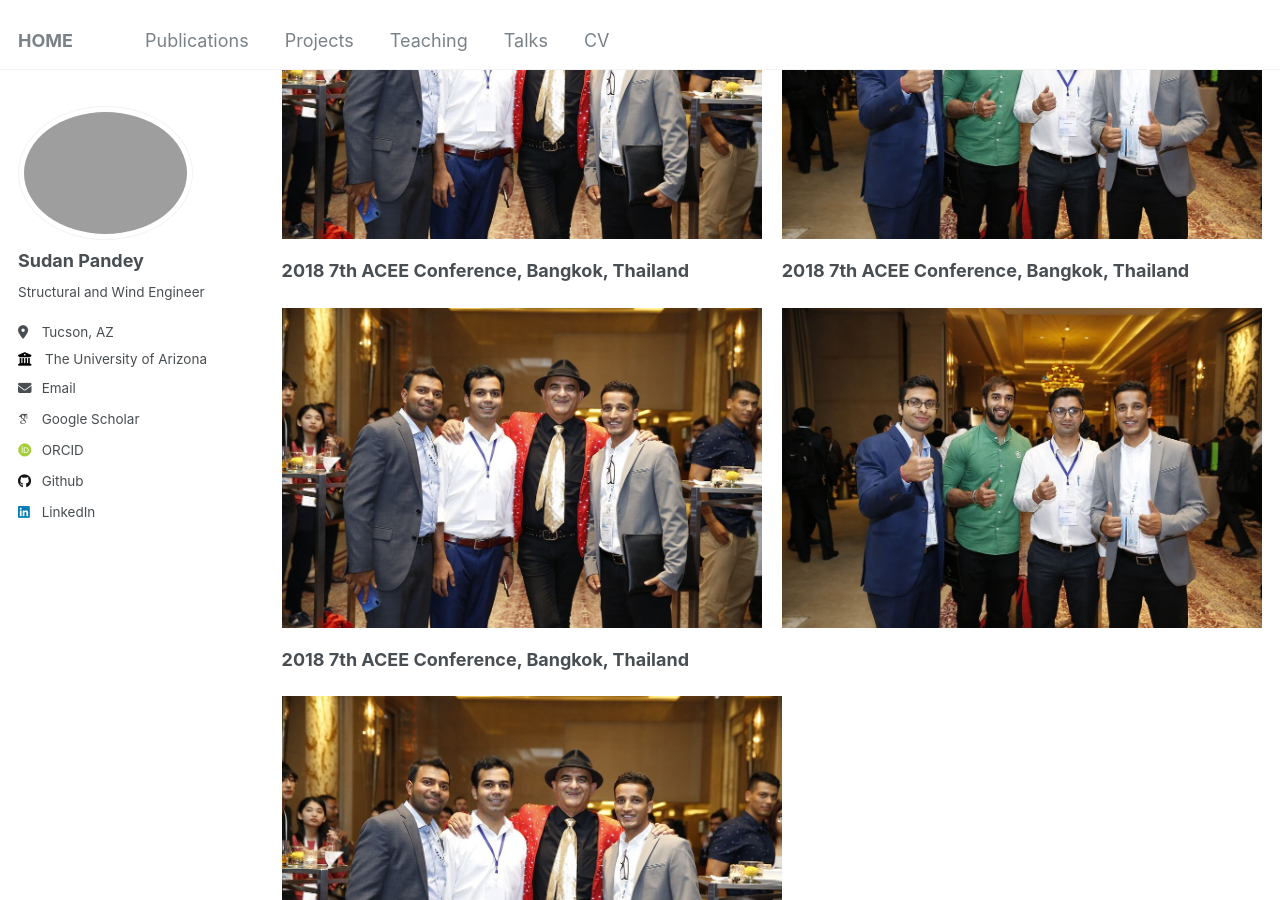
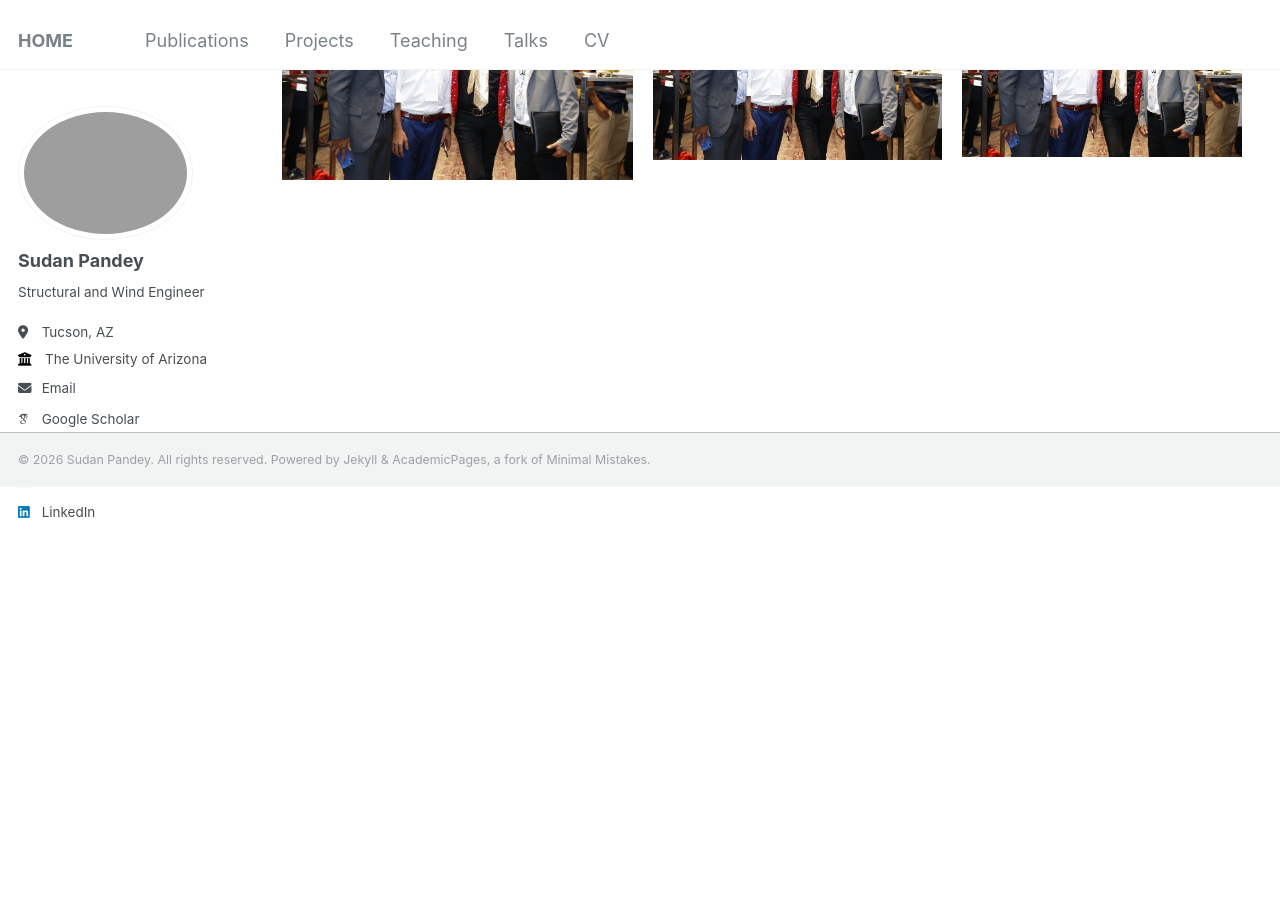
Before and after one commit to pdy-sdn/pandeysudan.github.io, a Jekyll site: the page built from _talks/talks.md, in a window 1280 px wide and 900 px high, scrolled down 1090 px. Built offline with Jekyll 4.4.1, drawn with Linux system fonts in a browser that asks for light colours; some web fonts are replaced; after the commit the page ends 1578 px from its top, so only the background shows below that.

Commit message:
Update talks.md

```diff
--- a/_talks/talks.md
+++ b/_talks/talks.md
@@ -42,13 +42,9 @@ Graduate Research Seminar, University of Arizona — *13 November 2024*
 <div style="display: flex; justify-content: space-between; align-items: center; gap: 20px;">
   <div>
     <p><strong>2018 7th ACEE Conference, Bangkok, Thailand</strong></p>
-    <img src="/images/7thACEE-2018-Ashraf.jpg" width="500px" alt="Collector Connection Test Setup">
+    <img src="/images/7thACEE-2018-Ashraf.jpg" width="600px" alt="Collector Connection Test Setup">
   </div>
   <div>
-    <p><strong>2018 7th ACEE Conference, Bangkok, Thailand</strong></p>
-    <img src="/images/7thACEE-2018-Group.jpg" width="500px" alt="ANSYS Simulation">
-  </div>
-</div>
 
 <div style="display: flex; justify-content: space-between; align-items: center; gap: 20px;">
   <div>
@@ -56,10 +52,6 @@ Graduate Research Seminar, University of Arizona — *13 November 2024*
     <img src="/images/7thACEE-2018-Ashraf.jpg" width="500px" alt="Collector Connection Test Setup">
   </div>
   <div>
-    <p><strong>2018 7th ACEE Conference, Bangkok, Thailand</strong></p>
-    <img src="/images/7thACEE-2018-Group.jpg" width="500px" alt="ANSYS Simulation">
-  </div>
-</div>
 
 <div style="display: flex; justify-content: space-between; align-items: center; gap: 20px;">
   <div>
```
